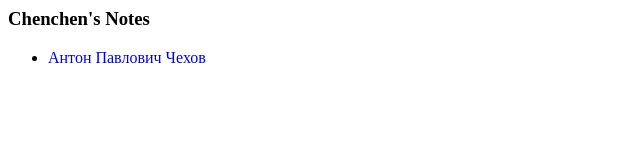
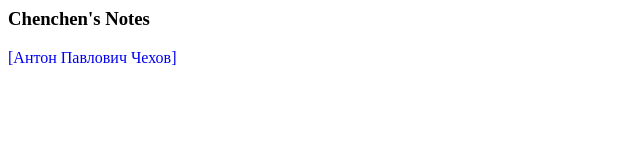
Before and after one commit to chenchen-reading/chenchen-reading.github.io, a plain HTML site: page index.html in a window 1280 px wide. Shown: the full height of the page, 0-640 px from the left. Drawn offline with Linux system fonts and the light colour scheme.

Commit message:
Update index.html

```diff
--- a/index.html
+++ b/index.html
@@ -7,11 +7,7 @@
 
 <body>
 <h3>Chenchen's Notes</h3>
-<ul>
-	<li>
-	<a href="./chekhov.html">Антон Павлович Чехов</a>
-	</li>
-</ul>
+<a href="./chekhov.html">[Антон Павлович Чехов]</a>
 
 </body>
 
```
